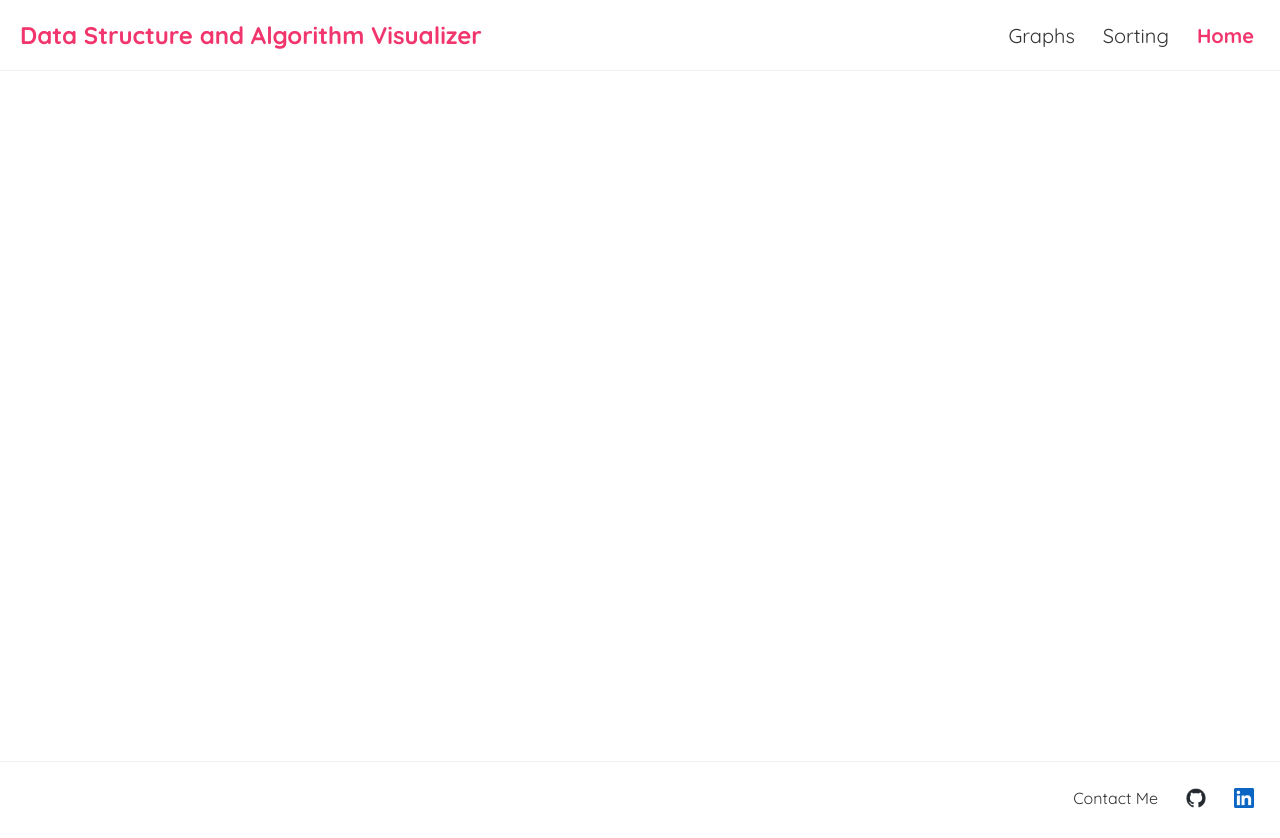
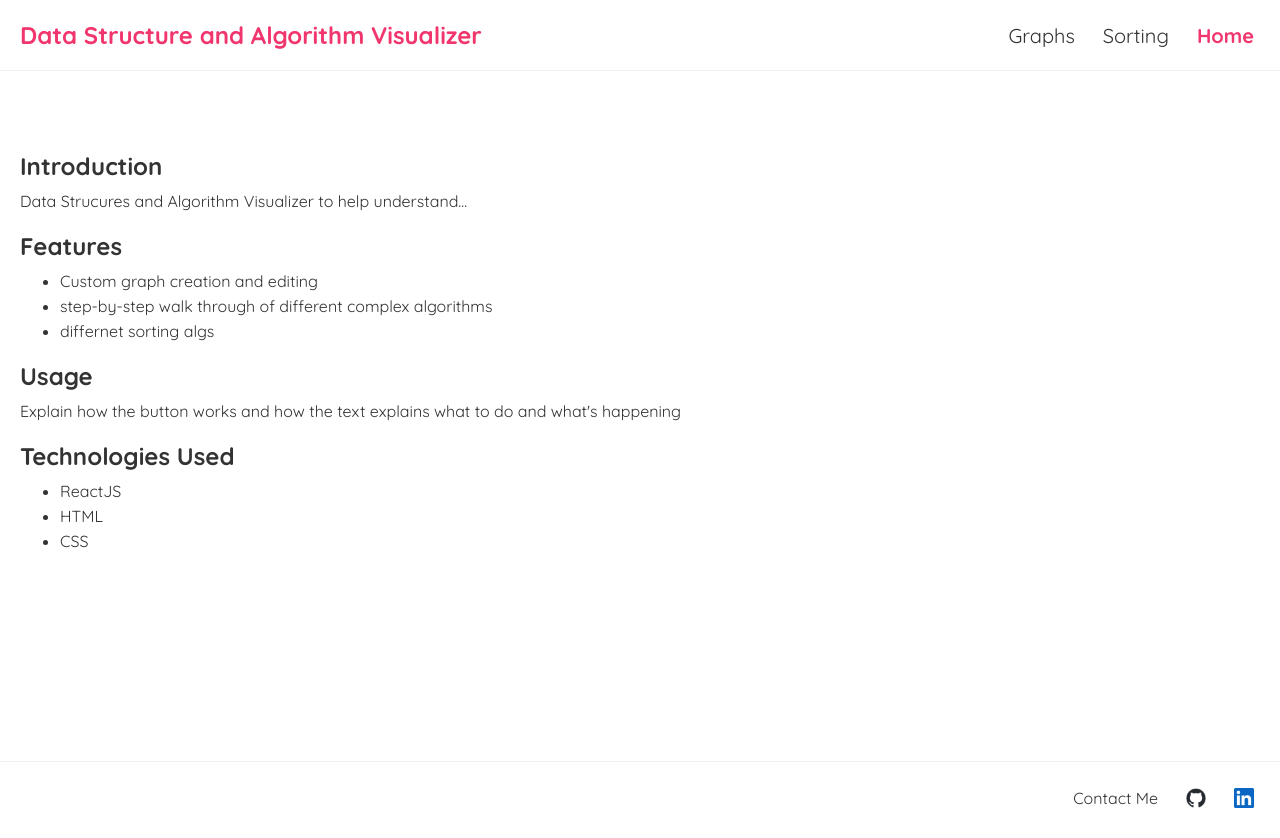
Before and after one commit to tani-gross/visualizer, a React (Create React App) app in the folder Visusalizer Project/: page / in a window 1280 px wide. Built offline with nearby package versions, Linux system fonts and the light colour scheme.

Commit message:
bare bones Home page so it's not blank

```diff
--- a/Visusalizer Project/src/Components/Home.js
+++ b/Visusalizer Project/src/Components/Home.js
@@ -6,9 +6,33 @@ const Home = () => {
     });
 
     return (
-        <div className = "home">
+        <div class="home-container">
+        <section class="introduction home-section">
+            <h2 class="home-section-title">Introduction</h2>
+            <p>Data Strucures and Algorithm Visualizer to help understand...</p>
+        </section>
 
-        </div>
+        <section class="features home-section">
+            <h2 class="home-section-title">Features</h2>
+            <ul>
+                <li class="home-list-item">Custom graph creation and editing</li>
+                <li class="home-list-item">step-by-step walk through of different complex algorithms</li>
+                <li class="home-list-item">differnet sorting algs</li>
+            </ul>
+        </section>
+        <section class="usage home-section">
+            <h2 class="home-section-title">Usage</h2>
+            <p>Explain how the button works and how the text explains what to do and what's happening</p>
+        </section>
+        <section class="technologies home-section">
+            <h2 class="home-section-title">Technologies Used</h2>
+            <ul>
+                <li class="home-list-item">ReactJS</li>
+                <li class="home-list-item">HTML</li>
+                <li class="home-list-item">CSS</li>
+            </ul>
+        </section>
+    </div>
     );
 }
 
--- a/Visusalizer Project/src/index.css
+++ b/Visusalizer Project/src/index.css
@@ -287,3 +287,19 @@
 }
 
 /* Home Page Styles */
+
+.home-container {
+  width: 80%;
+  max-width: 1200px;
+  padding: 20px;
+}
+.home-section {
+  margin: 20px 0;
+}
+.home-section-title {
+  font-size: 1.5em;
+  margin-bottom: 10px;
+}
+.home-list-item {
+  margin: 5px 0;
+}
```
